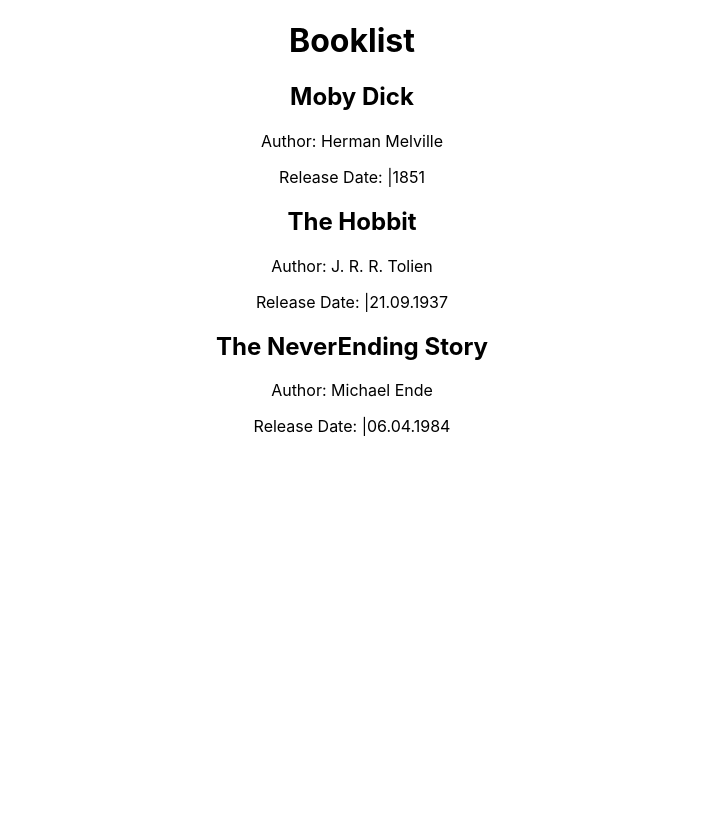
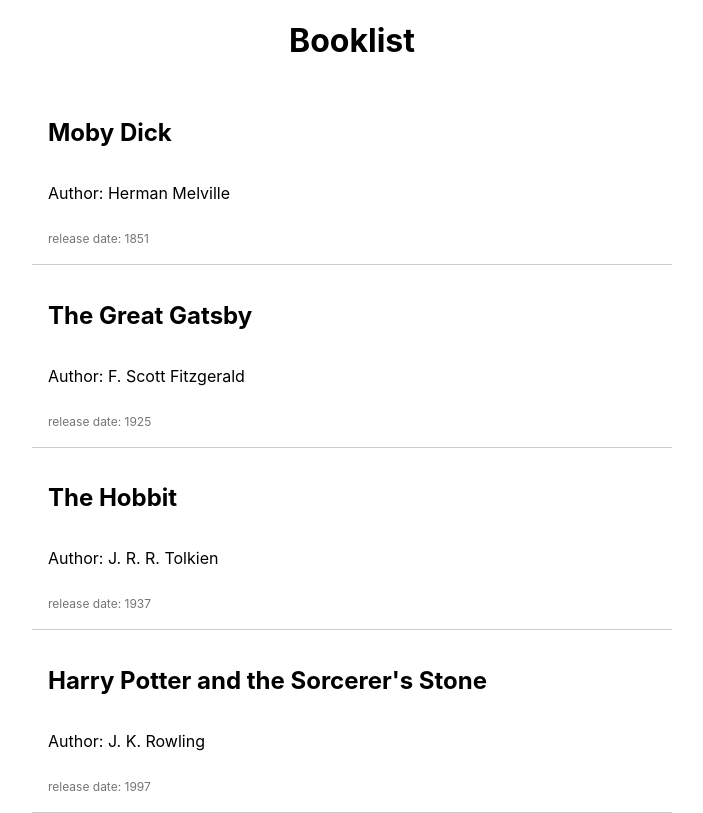
Before and after one commit to cap-react-trainings/code-examples, a React (Vite) app in the folder react-training-codeexamples/: page / in a window 1280 px wide. Shown: the whole page, without its empty margins (288-991 px from the left). Built offline with nearby package versions, Linux system fonts and the light colour scheme.

Commit message:
basic styling

```diff
--- a/react-training-codeexamples/src/App.tsx
+++ b/react-training-codeexamples/src/App.tsx
@@ -1,12 +1,12 @@
 import "./App.css";
 import Book from "./components/book/Book";
-import { bookExamples } from "./testData/books";
+import { books } from "./testData/books";
 
 function App() {
   return (
-    <div className="App">
+    <div className="App" style={{ margin: "0 auto", width: "50vw" }}>
       <h1>Booklist</h1>
-      {bookExamples.map((book) => (
+      {books.map((book) => (
         <Book book={book} />
       ))}
     </div>
--- a/react-training-codeexamples/src/components/book/Book.tsx
+++ b/react-training-codeexamples/src/components/book/Book.tsx
@@ -1,21 +1,34 @@
-export interface BookInterface {
-  title: string;
-  author: string;
-  releaseDate: string;
+import { Book } from "../../testData/books";
+
+interface Props {
+  book: Book;
 }
 
-interface Props {
-  book: BookInterface;
-}
-
-const Book: React.FC<Props> = (props: Props) => {
+const BookItem: React.FC<Props> = ({ book }: Props) => {
   return (
-    <div>
-      <h2>{props.book.title}</h2>
-      <p>Author: {props.book.author}</p>
-      <p>Release Date: |{props.book.releaseDate}</p>
+    <div
+      style={{
+        borderBottom: "1px solid #ccc",
+        display: "flex",
+        justifyContent: "space-between",
+      }}
+    >
+      <div
+        style={{
+          display: "flex",
+          flexDirection: "column",
+          alignItems: "flex-start",
+          margin: "1rem",
+        }}
+      >
+        <h2>{book.title}</h2>
+        <p>Author: {book.author}</p>
+        <p style={{ marginBottom: 2, color: "#757575", fontSize: "12px" }}>
+          release date: {book.releaseDate}
+        </p>
+      </div>
     </div>
   );
 };
 
-export default Book;
+export default BookItem;
--- a/react-training-codeexamples/src/testData/books.ts
+++ b/react-training-codeexamples/src/testData/books.ts
@@ -1,19 +1,38 @@
-import { BookInterface } from "../components/book/Book";
+export interface Book {
+  id: number;
+  title: string;
+  author: string;
+  releaseDate: string;
+  inStore: boolean;
+}
 
-export const bookExamples: BookInterface[] = [
+export const books: Book[] = [
   {
+    id: 1,
     title: "Moby Dick",
     author: "Herman Melville",
     releaseDate: "1851",
+    inStore: true,
   },
   {
-    title: "The Hobbit",
-    author: "J. R. R. Tolien",
-    releaseDate: "21.09.1937",
+    id: 2,
+    title: "The Great Gatsby",
+    author: "F. Scott Fitzgerald",
+    releaseDate: "1925",
+    inStore: false,
   },
   {
-    title: "The NeverEnding Story",
-    author: "Michael Ende",
-    releaseDate: "06.04.1984",
+    id: 3,
+    title: "The Hobbit",
+    author: "J. R. R. Tolkien",
+    releaseDate: "1937",
+    inStore: true,
+  },
+  {
+    id: 4,
+    title: "Harry Potter and the Sorcerer's Stone",
+    author: "J. K. Rowling",
+    releaseDate: "1997",
+    inStore: true,
   },
 ];
```
